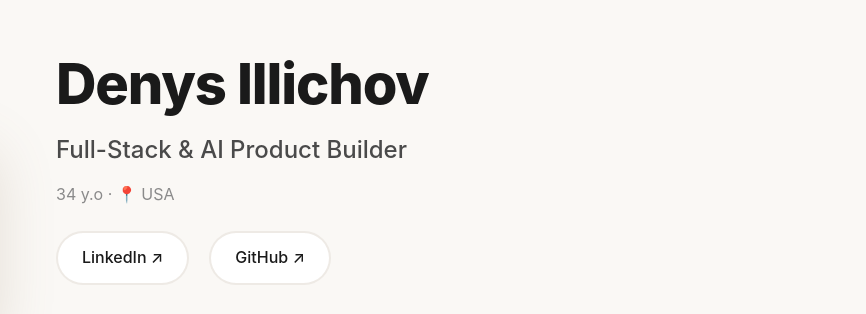
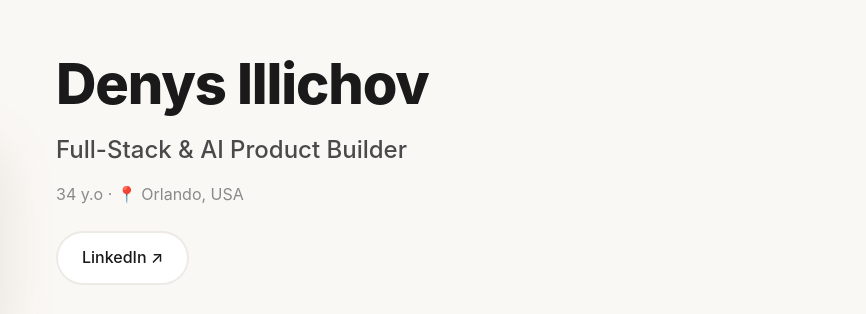
Before and after one commit to DanMarteens/danmarteens.github.io, a plain HTML site: page index.html in a window 1280 px wide. Shown: the part 170-484 px from the top of the page, 414-1280 px from the left. Drawn offline with Linux system fonts and the light colour scheme.

Commit message:
Add files via upload

```diff
--- a/index.html
+++ b/index.html
@@ -479,10 +479,9 @@
                     <div class="hero-text">
                         <h1>Denys Illichov</h1>
                         <div class="subtitle">Full-Stack & AI Product Builder</div>
-                        <div class="meta">34 y.o · 📍 USA</div>
+                        <div class="meta">34 y.o · 📍 Orlando, USA</div>
                         <div class="hero-links">
                             <a href="https://www.linkedin.com/in/bigdill/" target="_blank" class="link-btn">LinkedIn ↗</a>
-                            <a href="https://github.com/DanMarteens" target="_blank" class="link-btn">GitHub ↗</a>
                         </div>
                         <div class="hero-tagline">
                             Founder-engineer with 10+ years of experience building and scaling AI-powered consumer and B2B products from zero to revenue. Strong bias toward execution, MVP delivery, and monetization.
```
